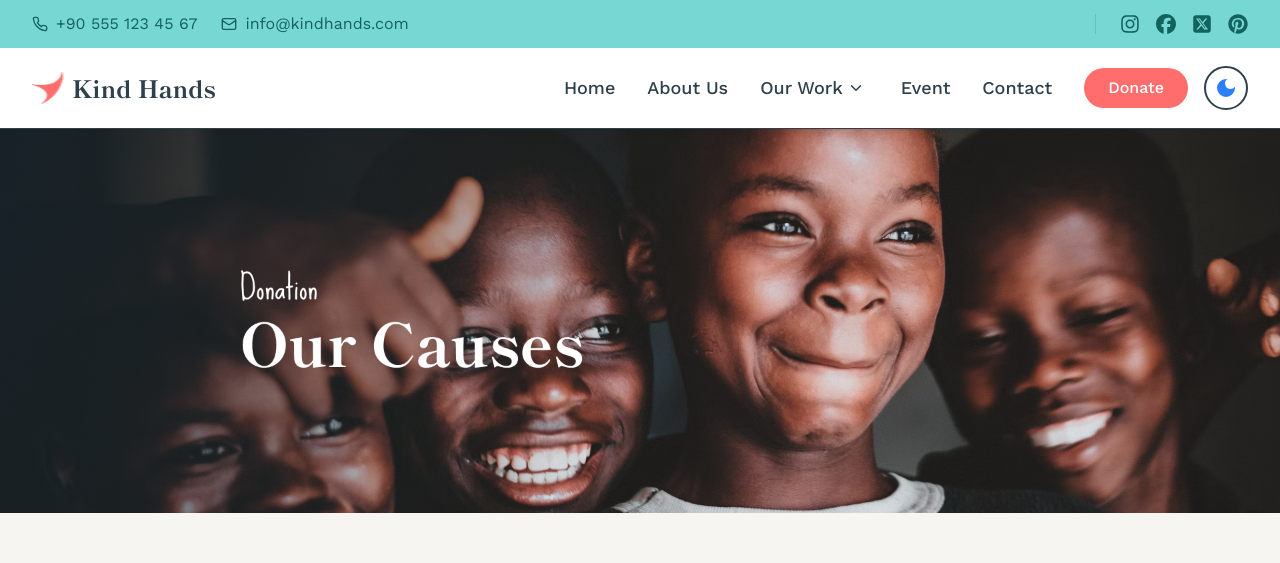
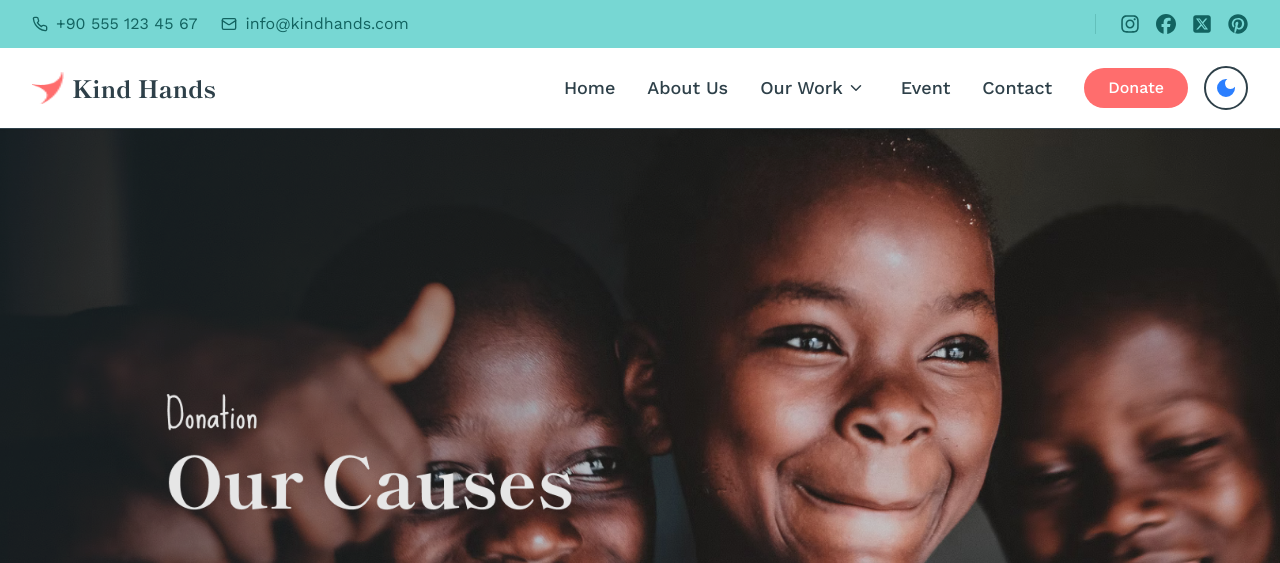
Before and after one commit to codEdu-Collective/kind-hands, a Next.js app: page /causes in a window 1280 px wide. Shown: the top 563 px of the page. Built offline with nearby package versions, Linux system fonts and the light colour scheme; no server answers; the database is empty; a web font is replaced by a local one.

Commit message:
style(causes): enhance layout and background image for Causes section

```diff
--- a/app/causes/page.tsx
+++ b/app/causes/page.tsx
@@ -5,8 +5,16 @@ import CausesCards from "@/components/causes/CausesCards";
 const Causes = () => {
   return (
     <>
-      <section className="relative h-96 w-full bg-gray-100">
-        <Image src="/images/causes-5.jpg" alt="Causes Image" fill className="object-cover" />
+      <section className="relative w-full h-[500px] lg:h-[650px] flex items-center">
+        <div className="absolute inset-0 w-full h-full z-0">
+          <Image
+            src="/images/causes-5.jpg"
+            alt="Causes Image"
+            fill
+            className="object-cover brightness-90"
+            priority
+          />
+        </div>
       </section>
       <div>
         <CausesCards />
```
